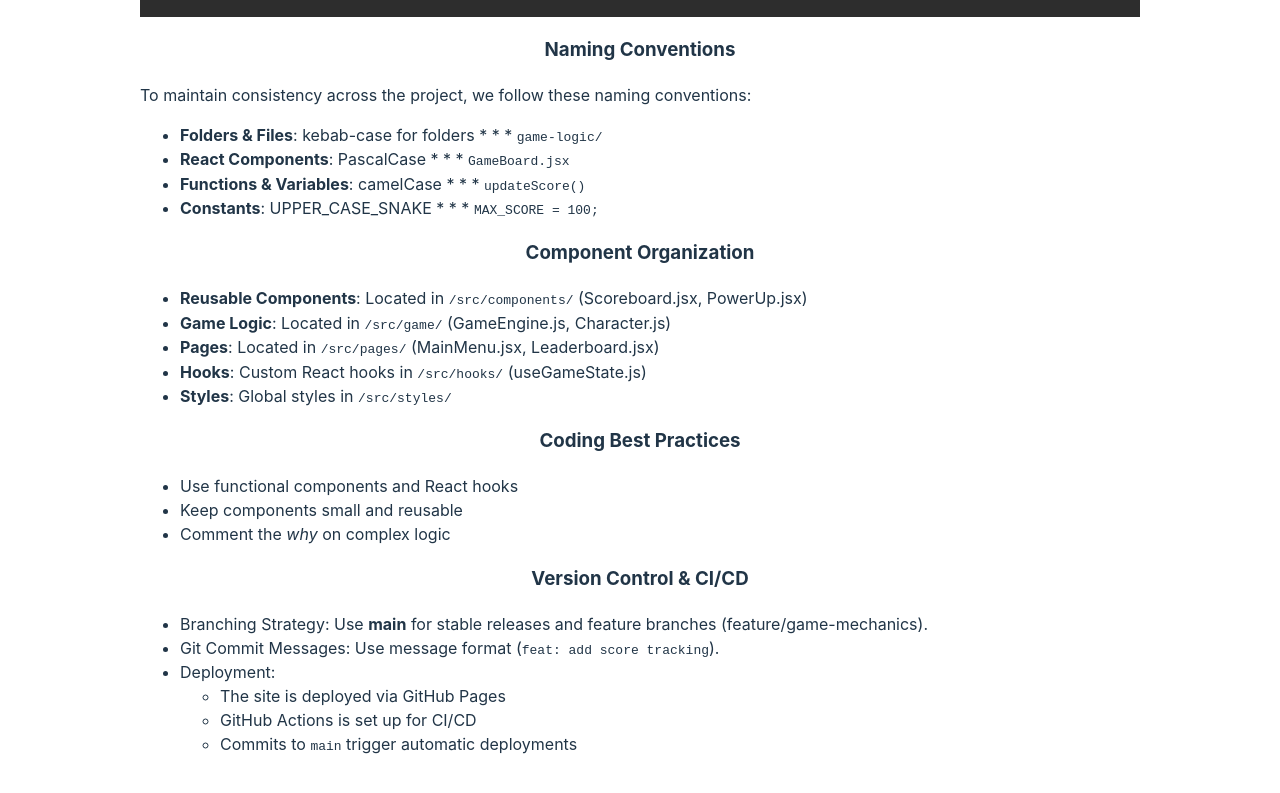
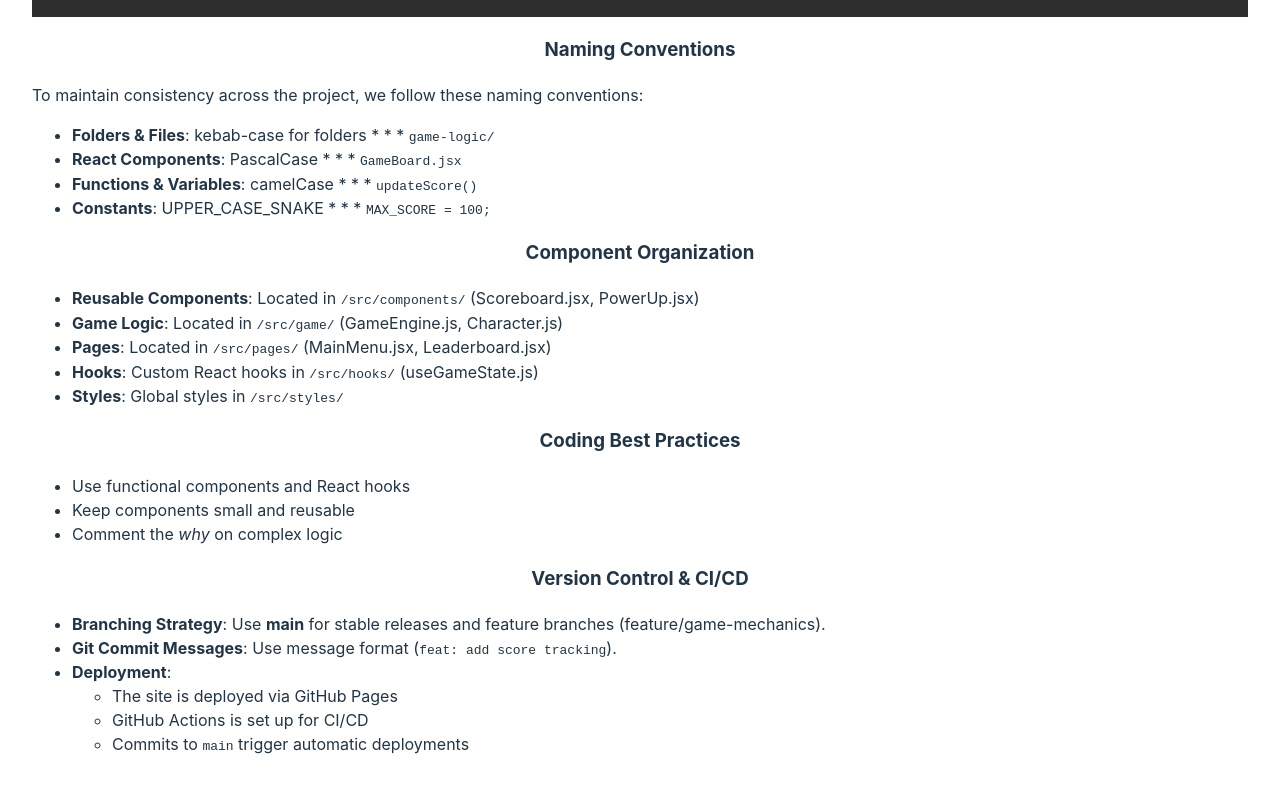
Before and after one commit to thatguytime/CSCI401--Rock-Paper-Scissors-Dash, a React (Vite) app: page /technical-design in a window 1280 px wide. Shown: the part 1160-1953 px from the top of the page. Built offline with nearby package versions, Linux system fonts and the light colour scheme.

Commit message:
added BUGS.md

```diff
--- a/src/TechnicalDesign.css
+++ b/src/TechnicalDesign.css
@@ -1,8 +1,3 @@
-.technical-design-page {
-    max-width: 1000px;
-    margin: auto;
-}
-
 .technical-design-page>p,
 .technical-design-page>.center,
 .technical-design-page>ul,
--- a/src/TechnicalDesign.jsx
+++ b/src/TechnicalDesign.jsx
@@ -87,9 +87,9 @@ export default function TechnicalDesign() {
                 <h3 id="version-control--cicd">Version Control &amp; CI/CD</h3>
 
                 <ul>
-                    <li>Branching Strategy: Use <strong>main</strong> for stable releases and feature branches (feature/game-mechanics).</li>
-                    <li>Git Commit Messages: Use message format (<code>feat: add score tracking</code>).</li>
-                    <li>Deployment:
+                    <li><strong>Branching Strategy</strong>: Use <strong>main</strong> for stable releases and feature branches (feature/game-mechanics).</li>
+                    <li><strong>Git Commit Messages</strong>: Use message format (<code>feat: add score tracking</code>).</li>
+                    <li><strong>Deployment</strong>:
                         <ul>
                             <li>The site is deployed via GitHub Pages</li>
                             <li>GitHub Actions is set up for CI/CD</li>
```
Also changed, not shown: 2 other files (tests, documents, lock files or other folders).
